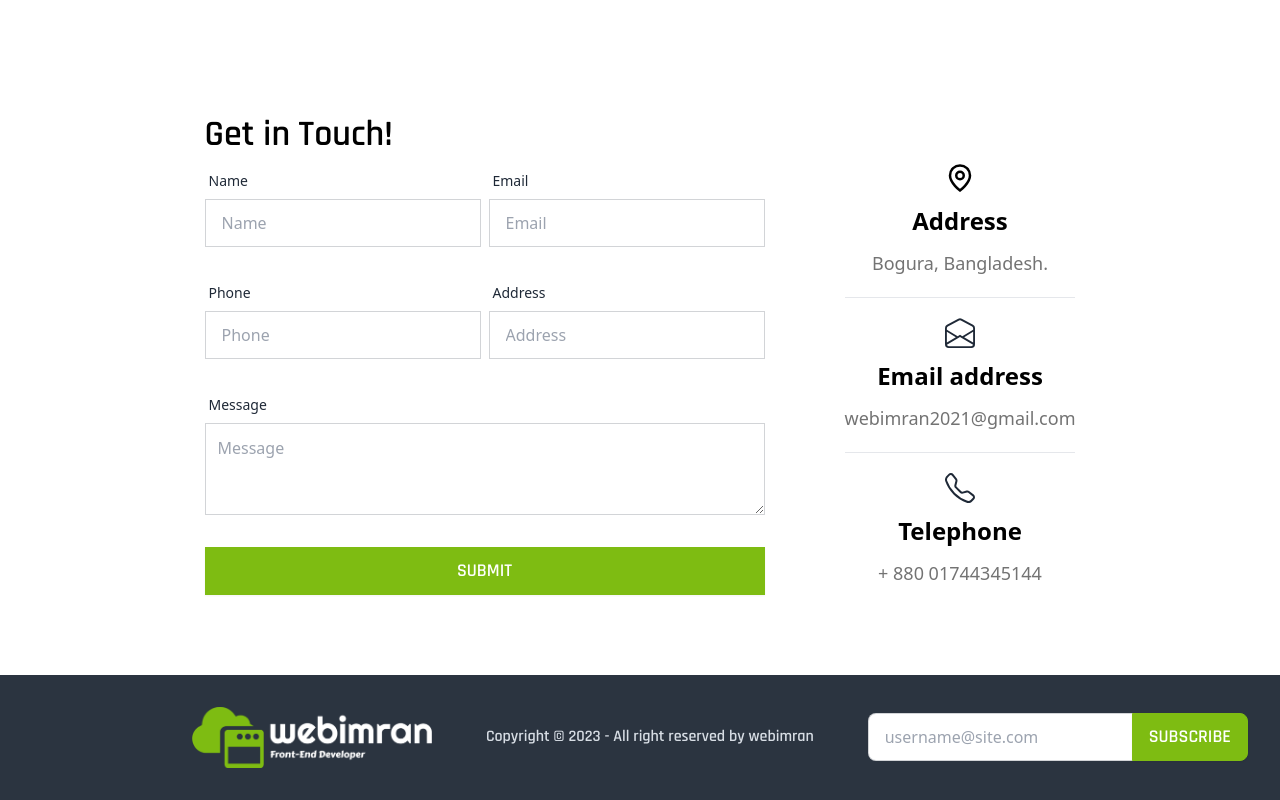
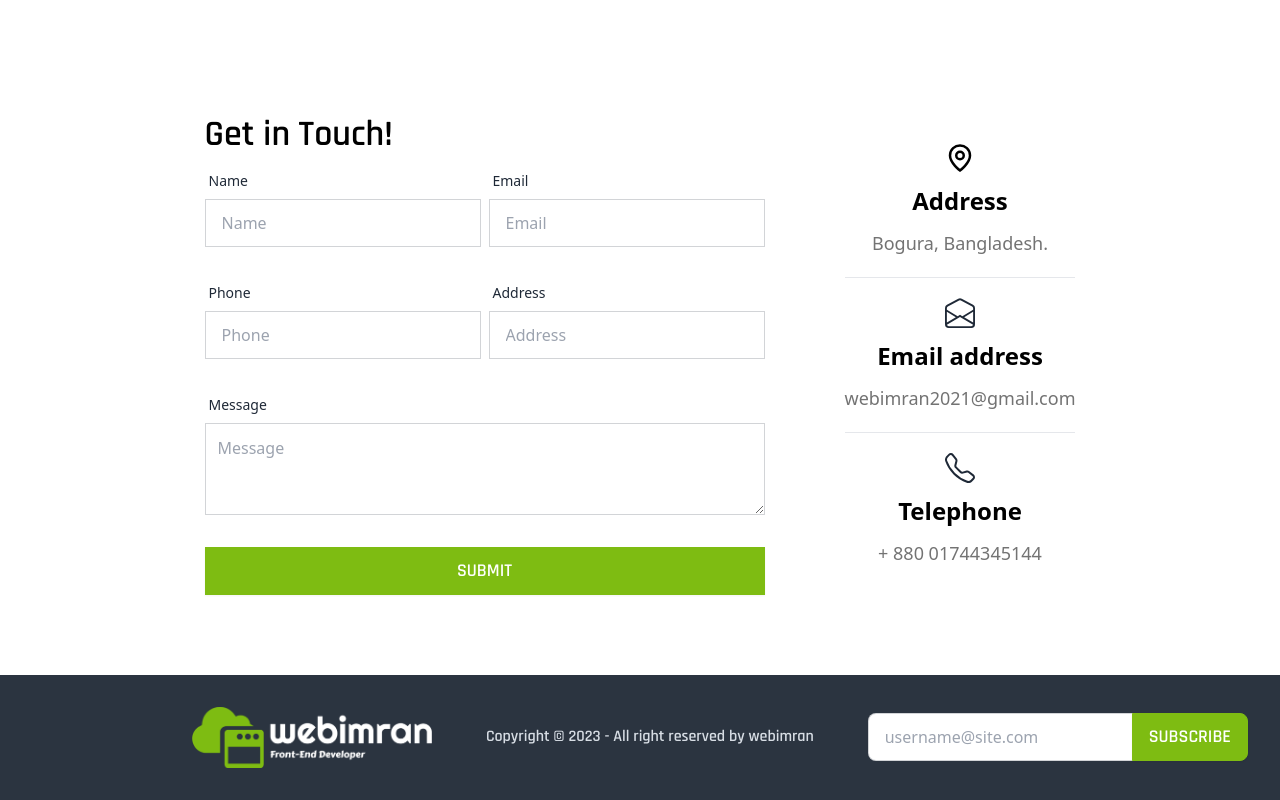
Before and after one commit to WEB-Imran-Hossain/my-portfolio-website, a React (Vite) app: page / in a window 1280 px wide. Shown: the part 4404-5204 px from the top of the page. Built offline with nearby package versions, Linux system fonts and the light colour scheme.

Commit message:
conatct section responsive

```diff
--- a/src/Pages/ContactPage/Contact.jsx
+++ b/src/Pages/ContactPage/Contact.jsx
@@ -5,7 +5,7 @@ import { TfiTimer } from "react-icons/tfi";
 
 const Contact = () => {
     return (
-        <div className='flex flex-col md:flex-row lg:flex-row items-center justify-center mb-10 md:mt-32 md:mb-10 gap-20'>
+        <div className='flex flex-col md:flex-row lg:flex-row items-center justify-center md:mt-32 md:mb-10 gap-20'>
            <div>
 
            <form className="card-body md:w-[35rem] md:p-0 mb-10 flex justify-between">
@@ -87,7 +87,7 @@ const Contact = () => {
            <div
           className="flex items-center justify-center"
         >
-          <div className=" space-y-5">
+          <div className=" space-y-5 mb-10">
             <div className="space-y-3 flex flex-col items-center">
               <GrLocation className="text-3xl"></GrLocation>
               <h2 className="text-2xl font-semibold text-black">Address</h2>
```
